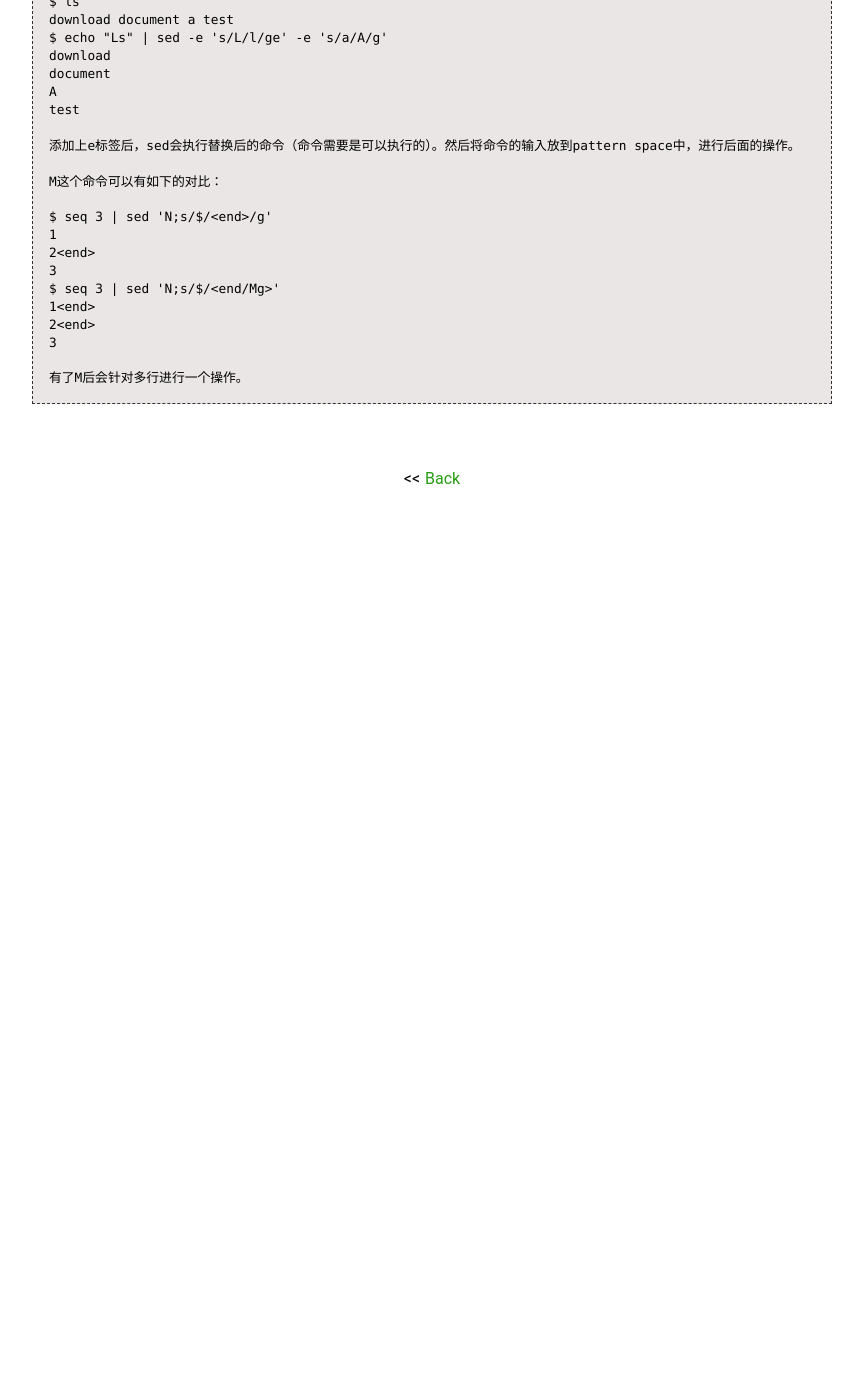
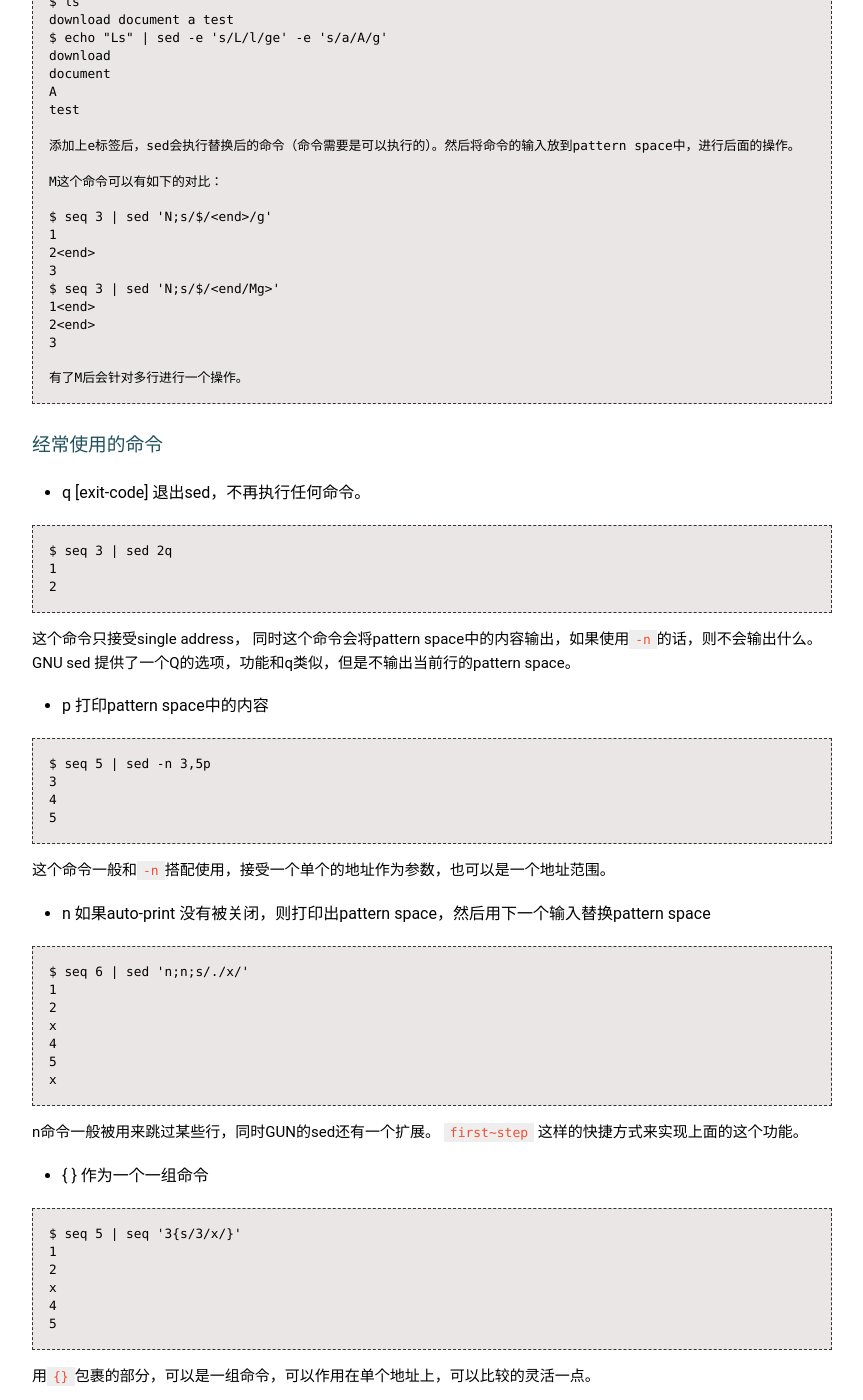
Before and after one commit to JesseEisen/DailyKeep, a Jekyll site: the page built from _posts/2017-02-04-sed-tutorial.md, in a window 1280 px wide and 1400 px high, scrolled down 1000 px. Shown: the whole window, without its empty margins (208-1071 px from the left). Built offline with Jekyll 4.4.1, drawn with Linux system fonts in a browser that asks for light colours; some web fonts are replaced; before the commit the page ends 1533 px from its top, so only the background shows below that; some of the changed text lies outside the part shown.

Commit message:
add new content

````diff
--- a/_posts/2017-02-04-sed-tutorial.md
+++ b/_posts/2017-02-04-sed-tutorial.md
@@ -51,3 +51,82 @@ $ seq 3 | sed 'N;s/$/<end/Mg>'
 
 有了M后会针对多行进行一个操作。
 ```
+
+### 经常使用的命令
+
++  q [exit-code]  退出sed，不再执行任何命令。
+
+```
+$ seq 3 | sed 2q
+1
+2
+```
+这个命令只接受single address， 同时这个命令会将pattern space中的内容输出，如果使用`-n`的话，则不会输出什么。
+GNU sed 提供了一个Q的选项，功能和q类似，但是不输出当前行的pattern space。
+
++ p  打印pattern space中的内容
+
+```
+$ seq 5 | sed -n 3,5p
+3
+4
+5
+```
+
+这个命令一般和`-n`搭配使用，接受一个单个的地址作为参数，也可以是一个地址范围。
+
++ n 如果auto-print 没有被关闭，则打印出pattern space，然后用下一个输入替换pattern space
+
+```
+$ seq 6 | sed 'n;n;s/./x/'
+1
+2
+x
+4
+5
+x
+```
+
+n命令一般被用来跳过某些行，同时GUN的sed还有一个扩展。 `first~step` 这样的快捷方式来实现上面的这个功能。
+
++ { }  作为一个一组命令
+
+```
+$ seq 5 | seq '3{s/3/x/}'
+1
+2
+x
+4
+5
+```
+
+用`{}`包裹的部分，可以是一组命令，可以作用在单个地址上，可以比较的灵活一点。
+
+### 不经常使用的命令
+
++ y/source-char/dest-char/  这个命令和tr类似
++ a text  在当前行后面添加text。 可以使用 `\` 来进行多行的添加
++ i text  在当前行的前面插入text  可以使用`\`来进行多行的添加
++ c text  修改当前行或者是多行的文本。
+
+```
+$seq 10 | sed '2,9c hello'
+1
+hello
+9
+```
++ = 输出当前行的行号
+
+
+## 选择行
+
++ line number
++ line range
++ regex  /pattern/
++ !  表示除去指定的行号或者是行的范围或者是匹配的pattern的行
+
+```
+sed '/hello/s/H/World/g'  #将匹配到hello行的H替换成World
+sed '1,4s/H/World/g'      #将1到4行的H替换成World
+sed '2,5!s/H/World/g'     #除了2到5外，将有H的替换成World
+```
````
